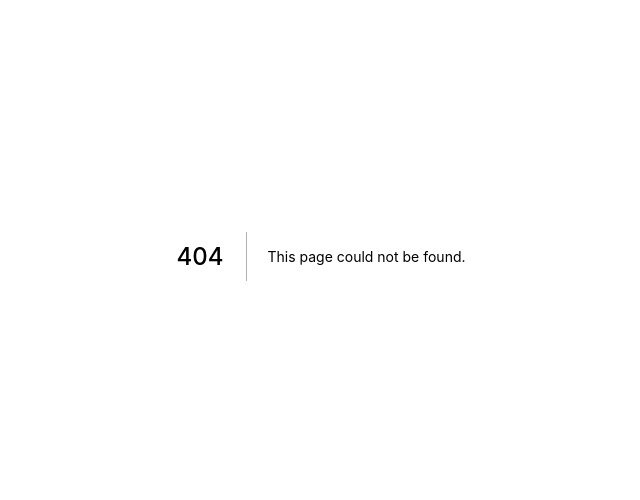
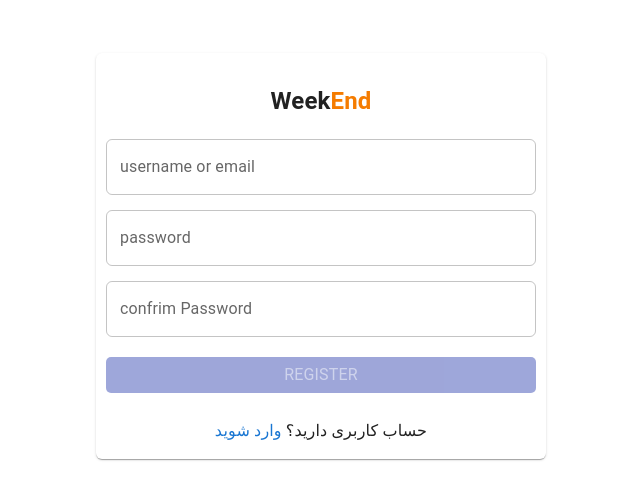
Before and after one commit to behrooz-arabzade/weekend, a Next.js app: page /register in a window 1280 px wide. Before the commit this address had no page. Shown: the part 144-644 px from the top of the page, without its empty margins (319-959 px from the left). Built offline with nearby package versions, Linux system fonts and the light colour scheme.

Commit message:
Implemented register page

```diff
--- a/components/molecules/Login/Login.tsx
+++ b/components/molecules/Login/Login.tsx
@@ -37,8 +37,8 @@ const Login: FC<ILogin> = ({
   };
 
   const submitHandler = () => {
+    setLoading(true)
     // TODO Handle Login api here
-    setLoading(true)
   };
 
   const registerHandler = () => {
--- a/components/molecules/Login/useStyle.ts
+++ b/components/molecules/Login/useStyle.ts
@@ -35,7 +35,8 @@ const useLoginStyle = makeStyles()((theme) => ({
         justifyContent: "center"
     },
     error: {
-        color: "red"
+        color: "red",
+        textAlign: "center"
     }
 }
 ));
--- a/components/molecules/Register/Register.tsx
+++ b/components/molecules/Register/Register.tsx
@@ -6,7 +6,7 @@ import useRegisterStyle from "./useStyle";
 
 //InterFaces
 interface IRegister {
-  onSubmitClicked: (username: string, password: string) => void;
+  onRegisterCompleted: (username: string) => void;
   onLoginClicked: () => void;
 }
 
@@ -16,43 +16,51 @@ interface IDataRegister {
   confrimPassword: string;
 }
 
-const Register: FC<IRegister> = ({ onSubmitClicked, onLoginClicked }) => {
+const Register: FC<IRegister> = ({ onRegisterCompleted, onLoginClicked }) => {
   const { classes, cx } = useRegisterStyle();
 
-  const [dataRegister, setDataRegister] = useState<IDataRegister>({
-    user: "",
-    password: "",
-    confrimPassword: "",
-  });
+  const [user, setUser] = useState("")
+  const [password, setPassword] = useState("")
+  const [confirmPassword, setConfirmPassword] = useState("")
+  const [loading, setLoading] = useState<Boolean>(false);
+  const [error, setError] = useState<string>("");
 
-  const cheangeHandler = (e: any) => {
-    setDataRegister({ ...dataRegister, [e.target.name]: e.target.value });
+  const onChangeUser = (e: any) => {
+    setUser(e.target.value)
+  }
+  const onChangePassword = (e: any) => {
+    setPassword(e.target.value)
+  }
+  const onChangeConfirmPassword = (e: any) => {
+    setConfirmPassword(e.target.value)
+  }
+
+  const handleSubmit = () => {
+    setLoading(true)
+    // TODO handle register api here
   };
 
-  const clickHandler = () => {
-    onSubmitClicked(dataRegister.user, dataRegister.password);
-  };
   const loginClickHandler = () => {
     onLoginClicked();
   };
 
   const resultVarPassword =
-    dataRegister.password.length >= 8 &&
+    password.length >= 8 &&
       /^(?=.*[a-z])(?=.*[A-Z])(?=.*\d)[A-Za-z\d#$@!%&*?]{8,30}$/.test(
-      dataRegister.password
+        password
       )
       ? true
       : false;
 
-  const resultVarConfrimPassword =
-    dataRegister.password === dataRegister.confrimPassword ? true : false;
+  const resultVarConfrimPassword = password === confirmPassword ? true : false;
 
   const resultUser =
     /^(?:[A-Z\d][A-Z\d_-]{2,30}|[A-Z0-9._%+-]+@[A-Z0-9.-]+\.[A-Z]{2,4})$/i.test(
-      dataRegister.user
+      user
     )
       ? true
       : false;
+
   return (
     <Card className={cx(classes.root)}>
       <Typography className={cx(classes.logo)}>
@@ -62,8 +70,8 @@ const Register: FC<IRegister> = ({ onSubmitClicked, onLoginClicked }) => {
       </Typography>
       <TextField
         name="user"
-        onChange={cheangeHandler}
-        value={dataRegister.user}
+        onChange={onChangeUser}
+        value={user}
         fullWidth
         variant="outlined"
         label="username or email "
@@ -72,8 +80,8 @@ const Register: FC<IRegister> = ({ onSubmitClicked, onLoginClicked }) => {
       <TextField
         className={cx(classes.input)}
         name="password"
-        onChange={cheangeHandler}
-        value={dataRegister.password}
+        onChange={onChangePassword}
+        value={password}
         fullWidth
         type="password"
         variant="outlined"
@@ -83,8 +91,8 @@ const Register: FC<IRegister> = ({ onSubmitClicked, onLoginClicked }) => {
       <TextField
         fullWidth
         type="password"
-        value={dataRegister.confrimPassword}
-        onChange={cheangeHandler}
+        value={confirmPassword}
+        onChange={onChangeConfirmPassword}
         name="confrimPassword"
         label="confrim Password"
         variant="outlined"
@@ -97,9 +105,9 @@ const Register: FC<IRegister> = ({ onSubmitClicked, onLoginClicked }) => {
         )}
       >
         <Button
-          onClick={clickHandler}
+          onClick={handleSubmit}
           disabled={
-            !(resultVarPassword && resultVarConfrimPassword && resultUser)
+            !(resultVarPassword && resultVarConfrimPassword && resultUser) || loading
           }
           className={cx(
             resultVarConfrimPassword && resultVarPassword && resultUser
@@ -110,6 +118,7 @@ const Register: FC<IRegister> = ({ onSubmitClicked, onLoginClicked }) => {
           <Typography>Register</Typography>
         </Button>
       </div>
+      <Typography className={cx(classes.error)}>{error}</Typography>
       <div className={cx(classes.loginButton)}>
         <Button onClick={loginClickHandler} color="inherit">
           <Typography mr={1} color="primary">
--- a/components/molecules/Register/useStyle.ts
+++ b/components/molecules/Register/useStyle.ts
@@ -2,49 +2,54 @@ import { makeStyles } from "tss-react/mui";
 
 const useRegisterStyle = makeStyles()((theme) => ({
     root: {
-            padding:10,
-            width:"300px",
+        padding: 10,
+        width: "100%",
+        maxWidth: 450
     },
     logo: {
-        textAlign:"center",
+        textAlign: "center",
     },
-        spanLogo:{
-            color:theme.palette.baseColor,
+    spanLogo: {
+        color: theme.palette.baseColor,
     },
-        input:{
-            margin:"15px 0px  !important"
+    input: {
+        margin: "15px 0px  !important"
     },
-        registerButtonOn:{
-            display:"flex",
-            justifyContent:"center",
-            margin:"20px 0px",
-            borderRadius:"5px",
-            background:"#3F50B5",
+    registerButtonOn: {
+        display: "flex",
+        justifyContent: "center",
+        margin: "20px 0px",
+        borderRadius: "5px",
+        background: "#3F50B5",
     },
-        registerButtonOff:{
-            display:"flex",
-            justifyContent:"center",
-            margin:"20px 0px",
-            borderRadius:"5px",
-            background:"#3F50B5",
-            opacity:0.5,
+    registerButtonOff: {
+        display: "flex",
+        justifyContent: "center",
+        margin: "20px 0px",
+        borderRadius: "5px",
+        background: "#3F50B5",
+        opacity: 0.5,
     },
-        ButtonOn:{
-            color:"#fff !important",
-            width:"100%",
+    ButtonOn: {
+        color: "#fff !important",
+        width: "100%",
     },
-        ButtonOff:{
-            color:"#fff !important",
-            width:"100%",
-            opacity:0.5,
+    ButtonOff: {
+        color: "#fff !important",
+        width: "100%",
+        opacity: 0.5,
     },
-        forgetButton:{
-            display:"flex",
-            justifyContent:"center",
+    forgetButton: {
+        display: "flex",
+        justifyContent: "center",
     },
-        loginButton:{
-            display:"flex",
-            justifyContent:"center"
+    loginButton: {
+        display: "flex",
+        justifyContent: "center"
+    },
+    error: {
+        color: "red",
+        textAlign: "center"
     }
 }
 ));
--- a/pages/login/index.tsx
+++ b/pages/login/index.tsx
@@ -22,6 +22,7 @@ const LoginPage: NextPage = () => {
   }
 
   useEffect(() => {
+    router.prefetch("/feed")
     router.prefetch("/register")
     router.prefetch("/forget-password")
   }, [])
--- /dev/null
+++ b/pages/register/index.tsx
@@ -0,0 +1,43 @@
+import Login from "components/molecules/Login/Login";
+import Register from "components/molecules/Register/Register";
+import type { NextPage } from "next";
+import { useRouter } from "next/router";
+import { useEffect } from "react";
+import useRegisterStyle from "./useStyle";
+
+const RegisterPage: NextPage = () => {
+  const { classes, cx } = useRegisterStyle();
+
+  const router = useRouter();
+
+  const handleRegisterCOmpleted = () => {
+    router.push("/feed")
+  }
+
+  const handleLoginClicked = () => {
+    router.push("/login")
+  }
+
+  useEffect(() => {
+    router.prefetch("/feed")
+    router.prefetch("/login")
+  }, [])
+
+  const authorized = Boolean(localStorage.getItem("token"))
+
+  if (authorized) {
+    router.push("/feed")
+    return null;
+  }
+
+  return (
+    <div className={classes.root}>
+      <Register
+        onRegisterCompleted={handleRegisterCOmpleted}
+        onLoginClicked={handleLoginClicked}
+      />
+    </div>
+  );
+};
+
+export default RegisterPage;
--- /dev/null
+++ b/pages/register/useStyle.ts
@@ -0,0 +1,14 @@
+import { makeStyles } from "tss-react/mui";
+
+const useRegisterStyle = makeStyles()((theme) => ({
+    root: {
+        padding: 10,
+        width: "100vw",
+        height: "100vh",
+        display: "flex",
+        alignItems: "center",
+        justifyContent: "center"
+    },
+}
+));
+export default useRegisterStyle;
```
Lines whose indentation alone changed are shown as unchanged.
